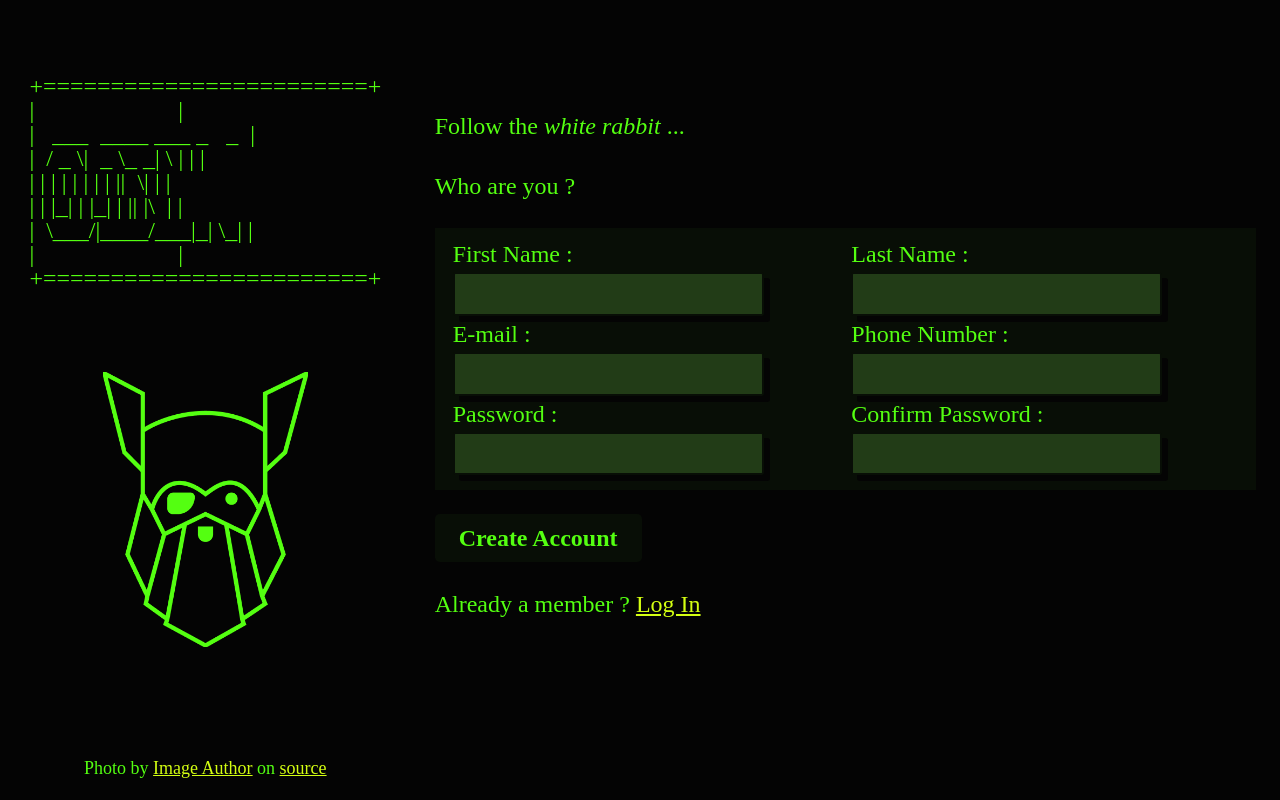
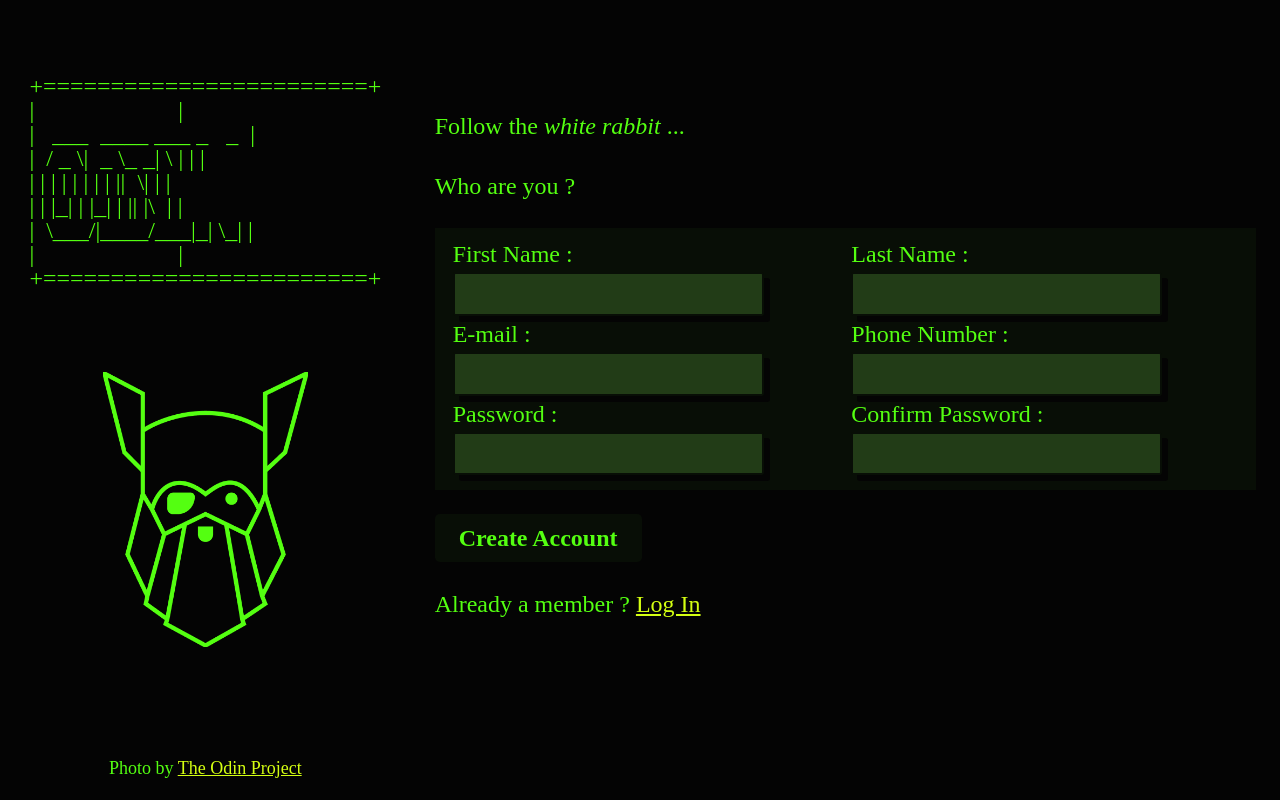
Before and after one commit to pier-rot/odin-signup-form, a plain HTML site: page index.html in a window 1280 px wide. Drawn offline with Linux system fonts and the light colour scheme; a web font is replaced by a local one.

Commit message:
Change logo author text

```diff
--- a/index.html
+++ b/index.html
@@ -26,11 +26,7 @@
 			<div id="image-credit">
 				Photo by
 				<a href="https://www.theodinproject.com/" target="_blank" rel="noopener noreferrer"
-					>Image Author</a
-				>
-				on
-				<a href="https://www.theodinproject.com/" target="_blank" rel="noopener noreferrer"
-					>source</a
+					>The Odin Project</a
 				>
 			</div>
 		</aside>
```
